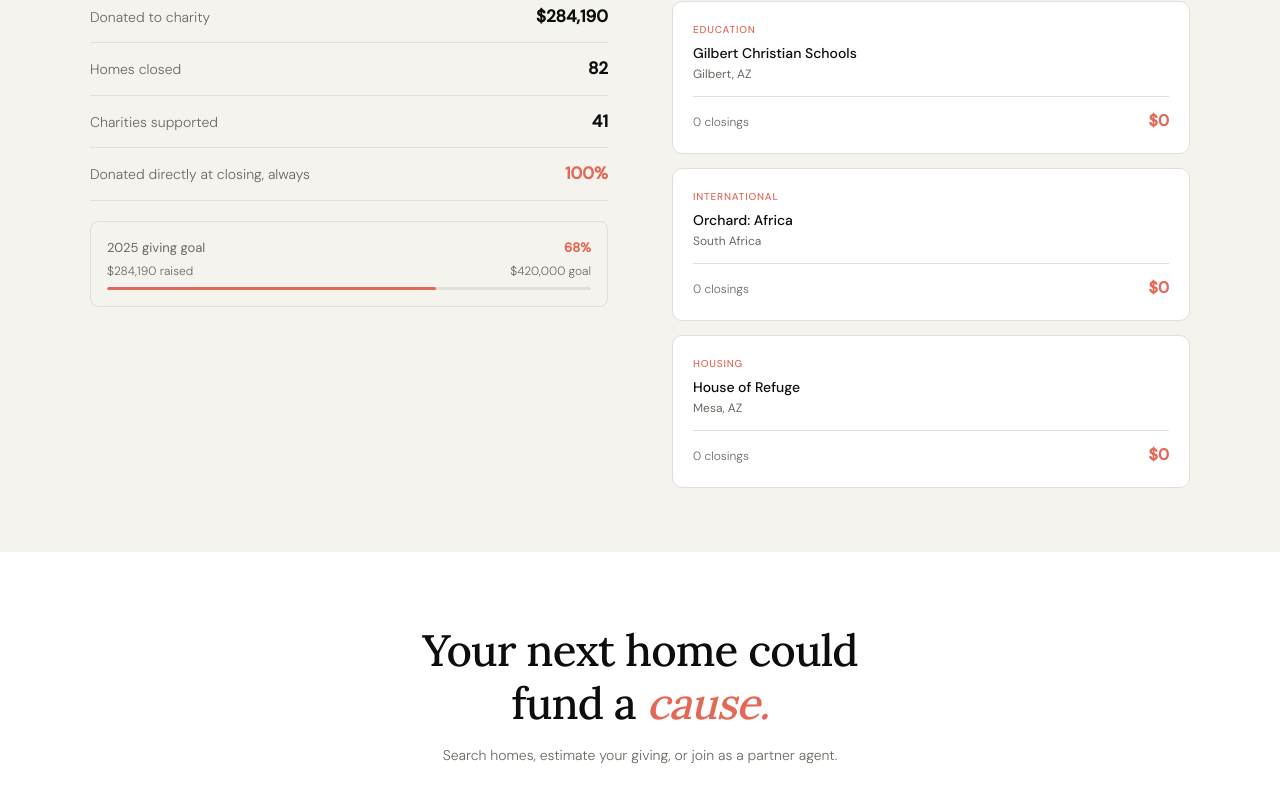
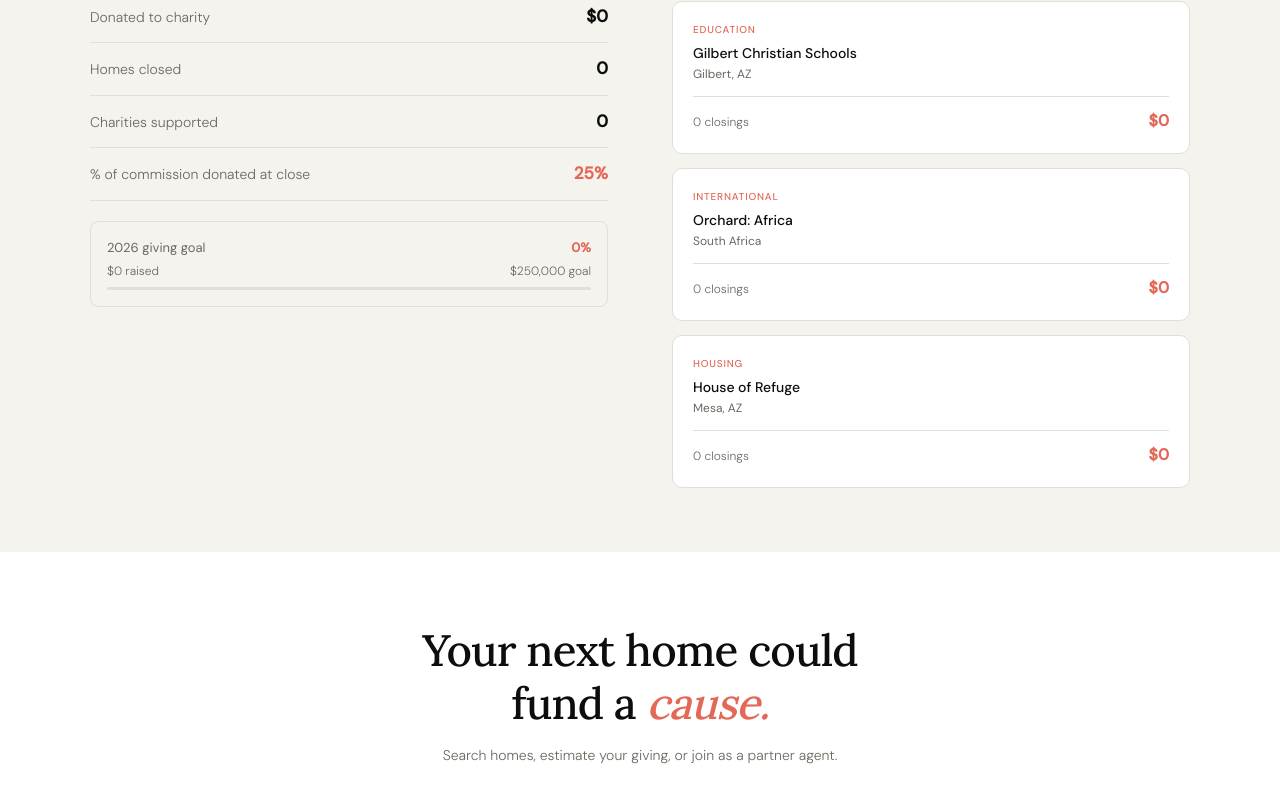
Before and after one commit to dtess85/givenest, a Next.js app: page / in a window 1280 px wide. Shown: the part 1562-2357 px from the top of the page. Built offline with nearby package versions, Linux system fonts and the light colour scheme.

Commit message:
Reset stats to 0, update to 2026 goal of K, 25% commission

```diff
--- a/components/home/FeedAndStats.tsx
+++ b/components/home/FeedAndStats.tsx
@@ -13,17 +13,17 @@ const FEED = [
 ];
 
 const STATS = [
-  { value: "$284,190", label: "Donated to charity", highlight: false },
-  { value: "82", label: "Homes closed", highlight: false },
-  { value: "41", label: "Charities supported", highlight: false },
-  { value: "100%", label: "Donated directly at closing, always", highlight: true },
+  { value: "$0", label: "Donated to charity", highlight: false },
+  { value: "0", label: "Homes closed", highlight: false },
+  { value: "0", label: "Charities supported", highlight: false },
+  { value: "25%", label: "% of commission donated at close", highlight: true },
 ];
 
 export default function FeedAndStats() {
   const [barWidth, setBarWidth] = useState(0);
 
   useEffect(() => {
-    const timer = setTimeout(() => setBarWidth(68), 600);
+    const timer = setTimeout(() => setBarWidth(0), 600);
     return () => clearTimeout(timer);
   }, []);
 
@@ -59,15 +59,15 @@ export default function FeedAndStats() {
           {/* Giving goal */}
           <div className="mt-5 rounded-lg border border-border bg-pampas p-4">
             <div className="mb-[6px] flex justify-between">
-              <span className="text-[13px] text-muted">2025 giving goal</span>
-              <span className="text-[13px] font-semibold text-coral">68%</span>
+              <span className="text-[13px] text-muted">2026 giving goal</span>
+              <span className="text-[13px] font-semibold text-coral">0%</span>
             </div>
             <div className="mb-2 flex justify-between">
               <span className="text-xs font-light text-muted">
-                $284,190 raised
+                $0 raised
               </span>
               <span className="text-xs font-light text-muted">
-                $420,000 goal
+                $250,000 goal
               </span>
             </div>
             <div className="h-[3px] overflow-hidden rounded-sm bg-border">
```
